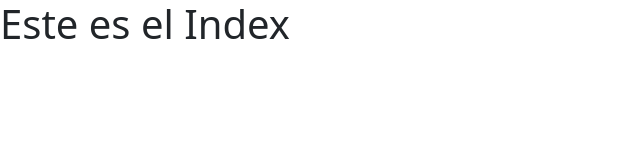
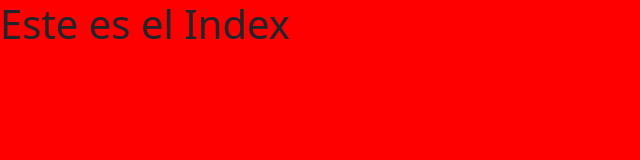
Before and after one commit to Javix44/AMACCS, a plain HTML site: page index.html in a window 1280 px wide. Shown: the whole page, without its empty margins (0-640 px from the left). Drawn offline with nearby package versions, Linux system fonts and the light colour scheme.

Commit message:
Se aplico un color rojo de fondo al index

```diff
--- a/index.html
+++ b/index.html
@@ -12,7 +12,8 @@
         integrity="sha384-T3c6CoIi6uLrA9TneNEoa7RxnatzjcDSCmG1MXxSR1GAsXEV/Dwwykc2MPK8M2HN" crossorigin="anonymous" />
 </head>
 
-<body>
+<body
+style="background-color: red;">
     <header>
        <h1>Este es el Index</h1>
     </header>
```
